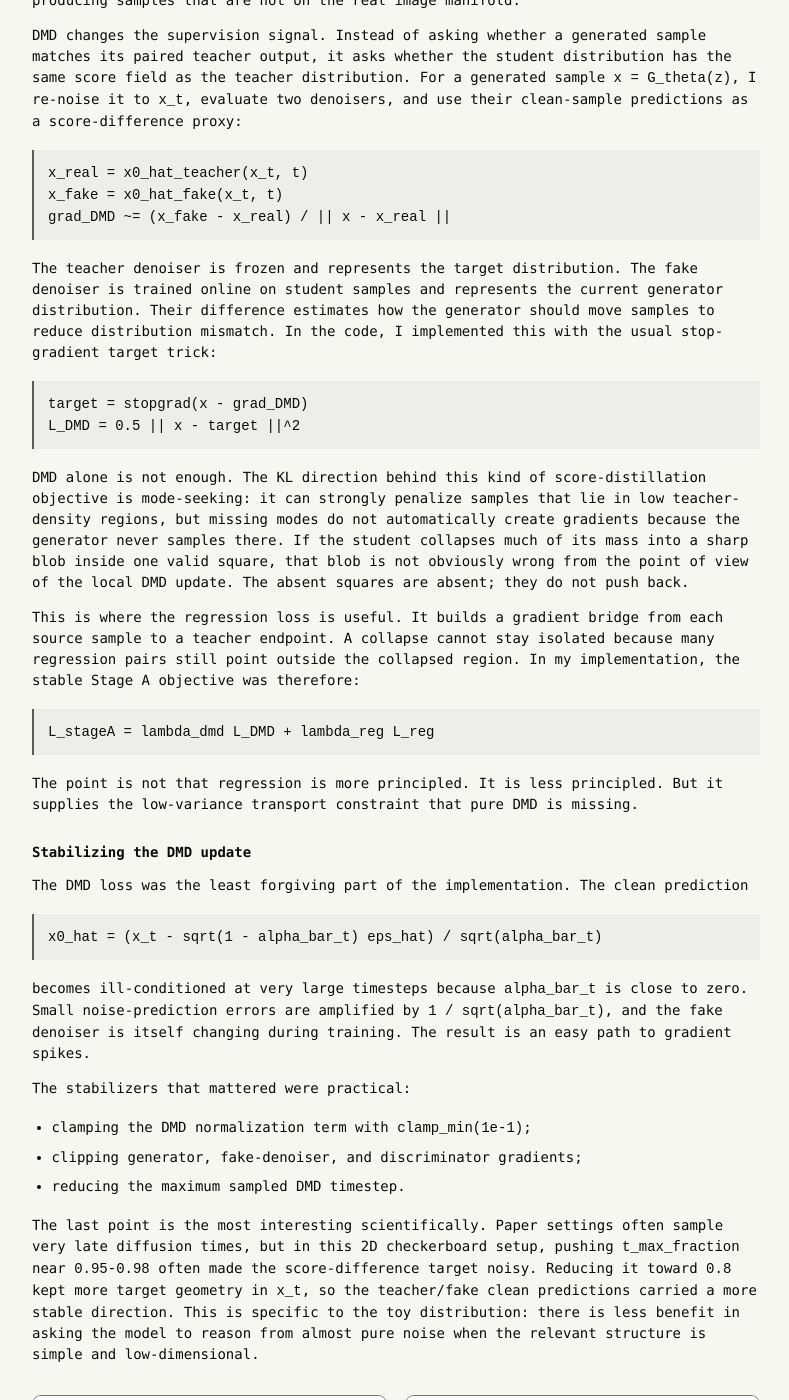
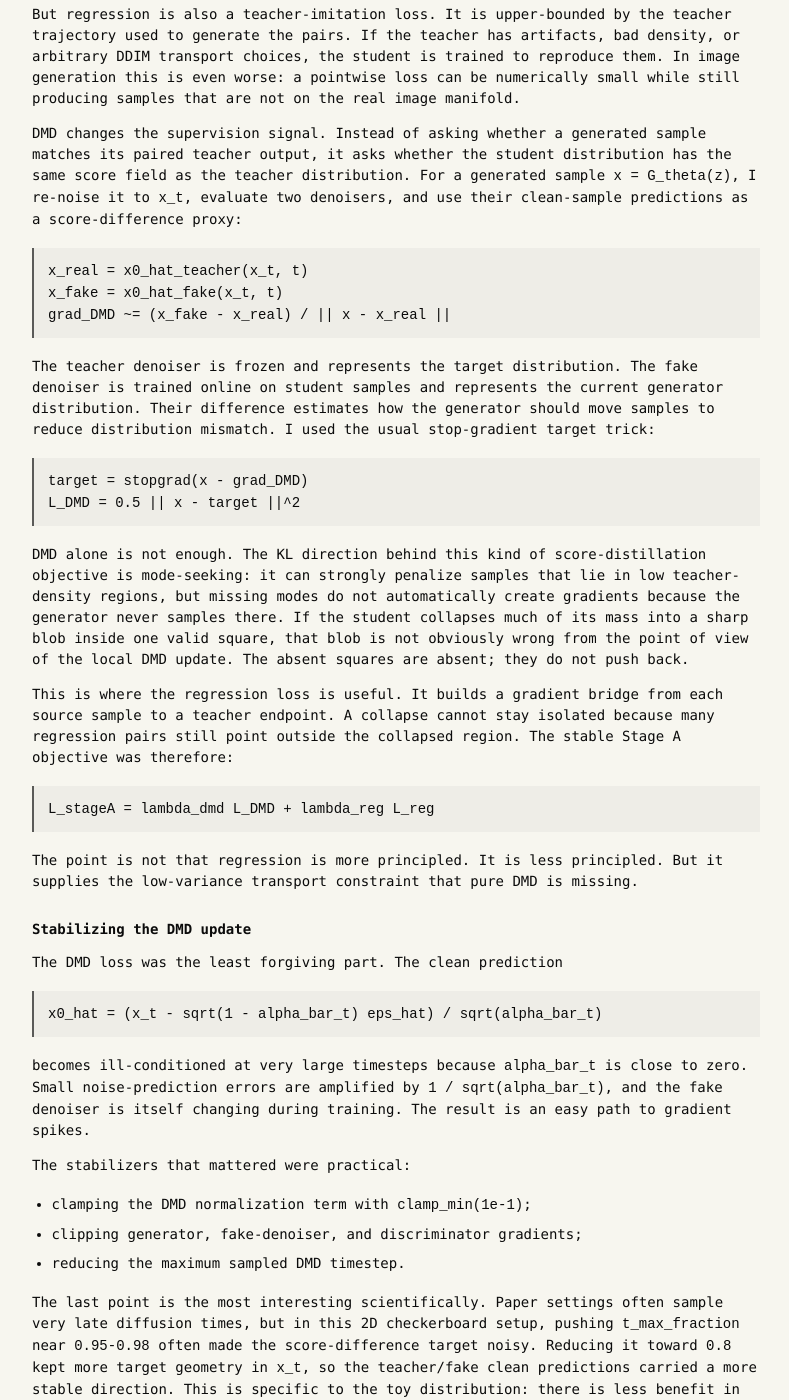
Before and after one commit to GauthierBassereau/gauthierbassereau.github.io, a Jekyll site: the page built from _posts/2026-06-07-generative-distillation.md, in a window 1280 px wide and 1400 px high, scrolled down 2270 px. Shown: the whole window, without its empty margins (244-1033 px from the left). Built offline with Jekyll 4.4.1, drawn with Linux system fonts in a browser that asks for light colours; some of the changed text lies outside the part shown.

Commit message:
generativedistillation_fix

```diff
--- a/_posts/2026-06-07-generative-distillation.md
+++ b/_posts/2026-06-07-generative-distillation.md
@@ -1,11 +1,13 @@
 ---
 layout: post
 title: Few-Step Generative Distillation on a 2D Diffusion Teacher
-summary: Implemented DMD and DMD2 for distilling a DDPM teacher into a one-step generator on a Gaussian-to-checkerboard transport task.
+summary: DMD and DMD2 distillation of a DDPM teacher into a one-step generator on a Gaussian-to-checkerboard transport task.
 ---
 <!--more-->
 
-This was a personal implementation project in the continuation of my work on diffusion world models for robotics. The question is simple: if a diffusion model needs hundreds of denoising steps to sample well, what objective should be used to compress it into one step without destroying the distribution?
+This was a personal project in the continuation of my work on diffusion world models for robotics. The question is simple: if a diffusion model needs hundreds of denoising steps to sample well, what objective should be used to compress it into one step without destroying the distribution?
+
+The distillation losses come directly from [DMD](https://arxiv.org/abs/2311.18828) and [DMD2](https://arxiv.org/abs/2405.14867). I am not claiming a new method here; the goal was to reproduce the gradients cleanly, understand what each loss is really pushing on, and see where they behave differently on a controlled distribution.
 
 I kept the setting in 2D so the failure modes are visible instead of hidden behind image quality. The source distribution is an isotropic Gaussian `π0`; the target `π1` is uniform over eight active cells of a 4×4 checkerboard. I first trained a DDPM teacher, then distilled it into one-step students with regression, DMD, and DMD2-style losses.
 
@@ -16,7 +18,7 @@
 
 #### Teacher model
 
-I implemented a DDPM teacher with an MLP noise predictor conditioned on sinusoidal timestep embeddings. Training used the standard epsilon-prediction objective:
+The teacher is a DDPM with an MLP noise predictor conditioned on sinusoidal timestep embeddings. Training used the standard epsilon-prediction objective:
 
 <div class="technical-equation">
   <code>x_t = sqrt(alpha_bar_t) x_0 + sqrt(1 - alpha_bar_t) eps</code><br>
@@ -56,7 +58,7 @@
   <code>grad_DMD ~= (x_fake - x_real) / || x - x_real ||</code>
 </div>
 
-The teacher denoiser is frozen and represents the target distribution. The fake denoiser is trained online on student samples and represents the current generator distribution. Their difference estimates how the generator should move samples to reduce distribution mismatch. In the code, I implemented this with the usual stop-gradient target trick:
+The teacher denoiser is frozen and represents the target distribution. The fake denoiser is trained online on student samples and represents the current generator distribution. Their difference estimates how the generator should move samples to reduce distribution mismatch. I used the usual stop-gradient target trick:
 
 <div class="technical-equation">
   <code>target = stopgrad(x - grad_DMD)</code><br>
@@ -65,7 +67,7 @@
 
 DMD alone is not enough. The KL direction behind this kind of score-distillation objective is mode-seeking: it can strongly penalize samples that lie in low teacher-density regions, but missing modes do not automatically create gradients because the generator never samples there. If the student collapses much of its mass into a sharp blob inside one valid square, that blob is not obviously wrong from the point of view of the local DMD update. The absent squares are absent; they do not push back.
 
-This is where the regression loss is useful. It builds a gradient bridge from each source sample to a teacher endpoint. A collapse cannot stay isolated because many regression pairs still point outside the collapsed region. In my implementation, the stable Stage A objective was therefore:
+This is where the regression loss is useful. It builds a gradient bridge from each source sample to a teacher endpoint. A collapse cannot stay isolated because many regression pairs still point outside the collapsed region. The stable Stage A objective was therefore:
 
 <div class="technical-equation">
   <code>L_stageA = lambda_dmd L_DMD + lambda_reg L_reg</code>
@@ -75,7 +77,7 @@
 
 #### Stabilizing the DMD update
 
-The DMD loss was the least forgiving part of the implementation. The clean prediction
+The DMD loss was the least forgiving part. The clean prediction
 
 <div class="technical-equation">
   <code>x0_hat = (x_t - sqrt(1 - alpha_bar_t) eps_hat) / sqrt(alpha_bar_t)</code>
@@ -114,12 +116,12 @@
 
 The price is stability. Once regression is removed, there is no fixed pairwise target holding the generator in place. The fake denoiser must track a student distribution that is moving during training, and stale fake scores give bad DMD gradients. This is why DMD2 uses a two-time-scale update: several fake-denoiser updates for each generator update, so the fake denoiser follows the current student distribution closely enough before its score difference is used.
 
-In this implementation, DMD2 reuses the same training loop with:
+For this 2D run, I kept the adversarial part deliberately small:
 
 - `lambda_reg = null`;
 - `lambda_gan > 0`;
-- a discriminator implemented as the same MLP family with scalar output;
-- multiple fake-denoiser updates per generator update.
+- a simple MLP discriminator with scalar output;
+- 10 fake-denoiser updates per generator update.
 
 <figure class="media-block media-block--medium">
   <img src="/assets/images/2026-06-07-generative-distillation/distill_dmd2_samples.png" alt="DMD2 one-step student samples">
```
